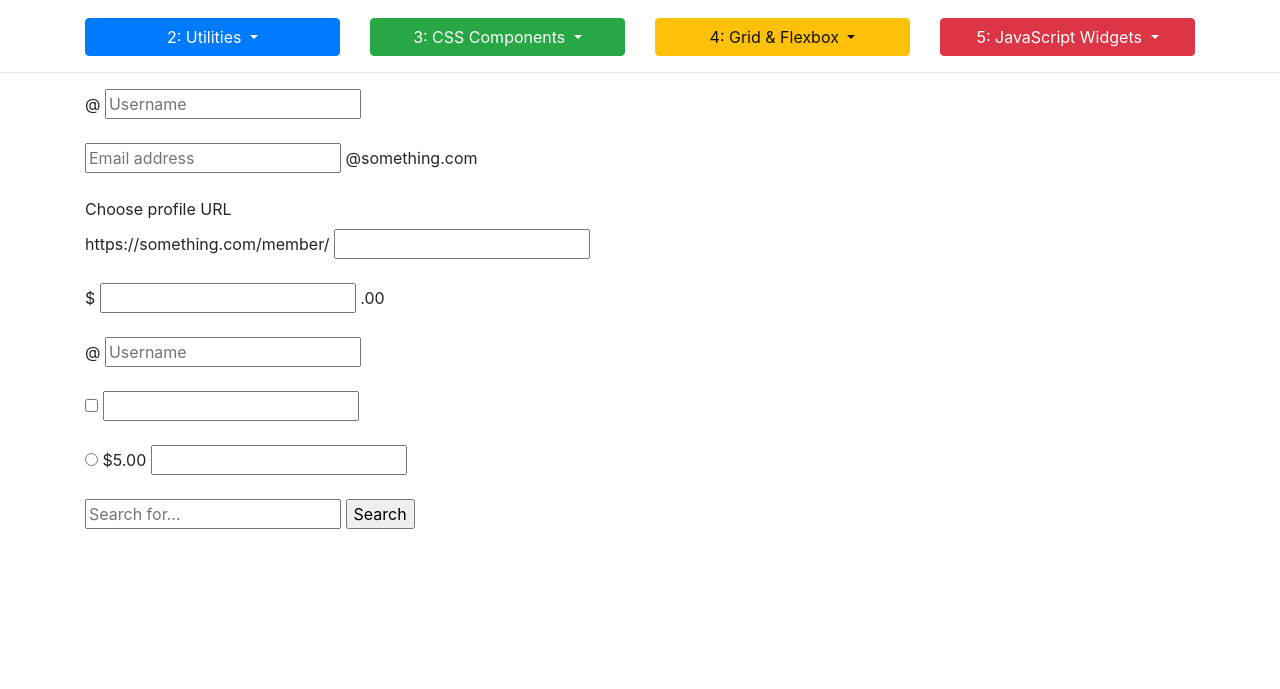
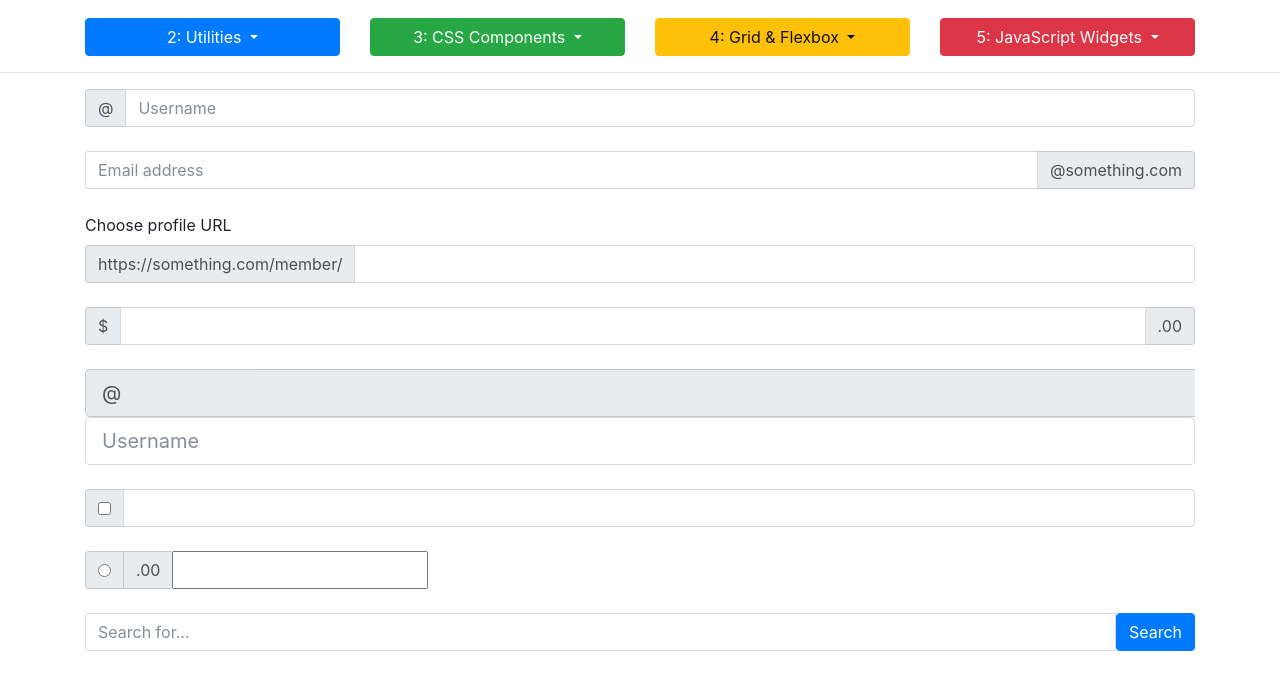
Before and after one commit to BrandonSmith8038/Udemy-BootStrap-4, a plain HTML site: page Bootstrap Sandbox/3_6_input_groups.html in a window 1280 px wide. Shown: the part 109-798 px from the top of the page. Drawn offline with nearby package versions, Linux system fonts and the light colour scheme.

Commit message:
Finished input groups and addons

```diff
--- a/Bootstrap Sandbox/3_6_input_groups.html
+++ b/Bootstrap Sandbox/3_6_input_groups.html
@@ -81,52 +81,52 @@
       <div class="container">
         <!--########################START HERE#########################-->
 
-        <div>
-            <span>@</span>
-            <input type="text" placeholder="Username">
+        <div class="input-group">
+            <span class="input-group-addon">@</span>
+            <input class="form-control" type="text" placeholder="Username">
         </div>
         <br>
-        <div>
-            <input type="text" placeholder="Email address">
-            <span>@something.com</span>
+        <div class="input-group">
+            <input class="form-control" type="text" placeholder="Email address">
+            <span class="input-group-addon">@something.com</span>
         </div>
         <br>
         <label for="profile-url">Choose profile URL</label>
-        <div>
-            <span>https://something.com/member/</span>
-            <input type="text" id="profile-url">
+        <div class="input-group">
+            <span class="input-group-addon">https://something.com/member/</span>
+            <input class="form-control" type="text" id="profile-url">
         </div>
         <br>
-        <div>
-            <span>$</span>
-            <input type="text">
-            <span>.00</span>
+        <div class="input-group">
+            <span class="input-group-addon">$</span>
+            <input class="form-control" type="text">
+            <span class="input-group-addon">.00</span>
         </div>
         <br>
-        <div>
-            <span>@</span>
-            <input type="text" placeholder="Username">
+        <div class="input-group-lg">
+            <span class="input-group-addon">@</span>
+            <input class="form-control" type="text" placeholder="Username">
         </div>
         <br>
-        <div>
-            <span>
+        <div class="input-group">
+            <span class="input-group-addon">
                 <input type="checkbox">
             </span>
+            <input class="form-control" type="text">
+        </div>
+        <br>
+        <div class="input-group">
+            <span class="input-group-addon">
+                <input type="radio">
+            </span>
+            <span class="input-group-addon">.00</span>
             <input type="text">
         </div>
         <br>
-        <div>
-            <span>
-                <input type="radio">
-            </span>
-            <span>$5.00</span>
-            <input type="text">
-        </div>
-        <br>
-         <div>
-            <input type="text" placeholder="Search for...">
-            <span>
-                <button type="button">Search</button>
+         <div class="input-group">
+            <input class="form-control" type="text" placeholder="Search for...">
+            <span class="input-group-button">
+                <button class="btn btn-primary" type="button">Search</button>
             </span>
         </div>
 
```
